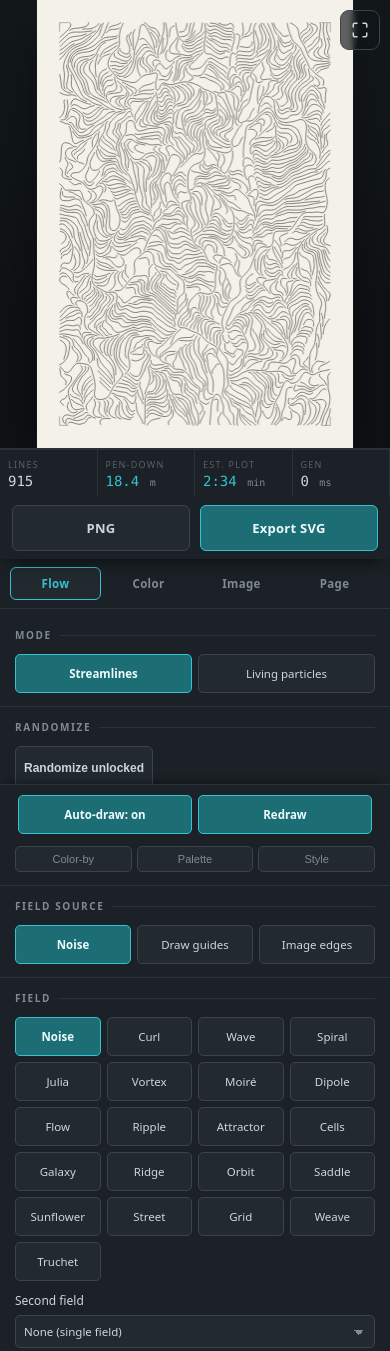
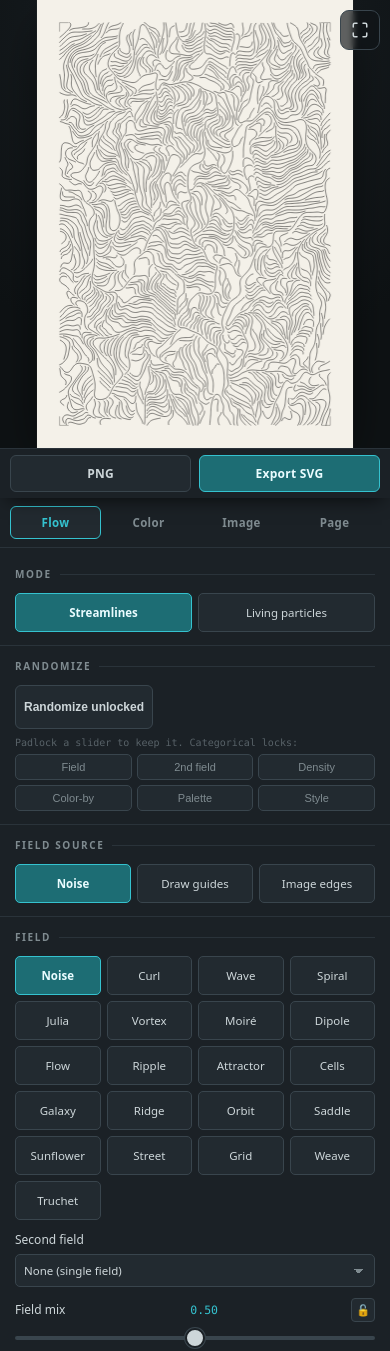
Before and after one commit to snicker02/FlowFieldsPlotter, a plain HTML site: page index.html in a window 390 px wide. Shown: the top 1351 px of the page. Drawn offline with Linux system fonts and the light colour scheme.

Commit message:
Update index.html

```diff
--- a/index.html
+++ b/index.html
@@ -222,18 +222,20 @@
       background:var(--mat);box-shadow:0 8px 18px -8px rgba(0,0,0,.75)}
     .stage{height:50vh;min-height:240px;padding:0}
     .hint{display:none}
-    /* readout: 2x2 stats, full-width export row */
+    /* readout: stats hidden on mobile; compact full-width export row only */
     .readout{flex-wrap:wrap}
     .readout .spacer{display:none}
-    .readout .stat{flex:1 1 22%;padding:8px 8px;border-top:1px solid var(--line)}
-    .readout .exports{width:100%;padding:8px 12px;gap:10px}
-    .readout .exports button{flex:1;padding:13px 10px;font-size:13px}
+    .readout .stat{display:none}
+    .readout .exports{width:100%;padding:6px 10px;gap:8px}
+    .readout .exports button{flex:1;padding:9px 10px;font-size:12px}
     /* controls flow under the pinned canvas; the page scrolls, not an inner pane */
     aside{width:100%;flex:none;height:auto;border-right:none;border-bottom:none}
     .brand{display:none}
+    /* tab bar pinned right beneath the canvas + export area */
     .tabbar{position:sticky;top:var(--mobTabTop,0);z-index:25}
-    .scroll{overflow:visible;flex:none;padding-bottom:36px}
-    .sidefoot{position:sticky;bottom:0;z-index:24;box-shadow:0 -6px 14px -8px rgba(0,0,0,.7)}
+    .scroll{overflow:visible;flex:none;padding-bottom:24px}
+    /* Auto-draw / Redraw ride at the natural bottom of the controls (not pinned) */
+    .sidefoot{position:static;box-shadow:none}
     /* denser panels, bigger touch targets */
     .grp{padding:13px 15px}
     .seg button{padding:11px 6px}
@@ -1465,6 +1467,7 @@ function setMobOffsets(){
   } else root.style.removeProperty('--mobTabTop');
 }
 window.addEventListener('resize',()=>fitCanvas());
+window.addEventListener('orientationchange',()=>setTimeout(fitCanvas,150));
 
 /* ---- mobile: tap the canvas (or the corner button) to view it fullscreen ---- */
 const _EXPAND_SVG='<svg width="18" height="18" viewBox="0 0 24 24" fill="none" stroke="currentColor" stroke-width="2" stroke-linecap="round" stroke-linejoin="round"><path d="M8 3H5a2 2 0 0 0-2 2v3M16 3h3a2 2 0 0 1 2 2v3M8 21H5a2 2 0 0 1-2-2v-3M16 21h3a2 2 0 0 0 2-2v-3"/></svg>';
@@ -2400,6 +2403,7 @@ $('resetAll').addEventListener('click',()=>{ if(location.hash)history.replaceSta
 const _hs=fromHash();
 if(_hs) applyState(_hs);
 else { applyPaper(); run(); }
+requestAnimationFrame(setMobOffsets);   // re-measure once layout/fonts settle
 </script>
 </body>
 </html>
```
